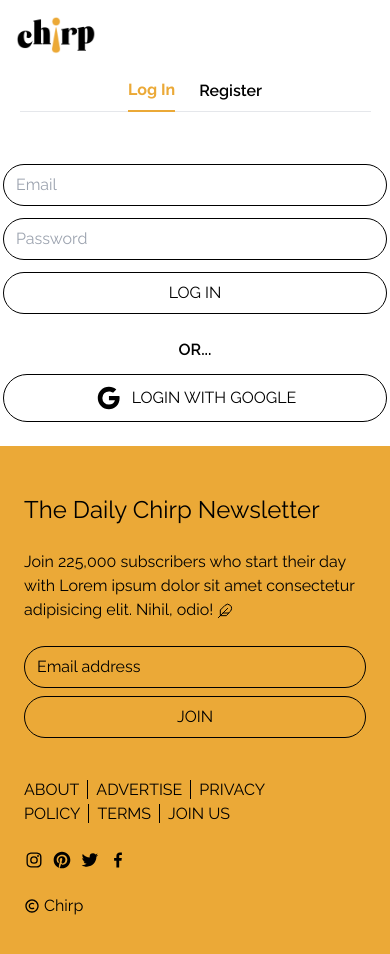
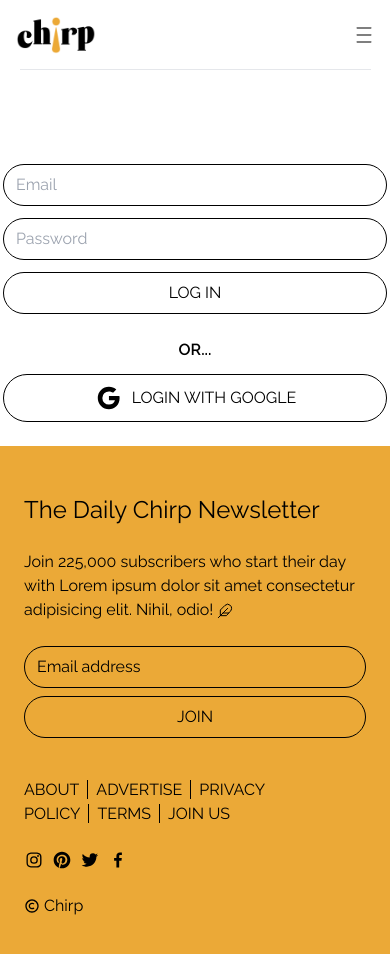
Before and after one commit to EgleUrbone/react_baigiamasis_darbas_EU, a React (Vite) app: page /login in a window 390 px wide. Shown: the top 954 px of the page. Built offline with nearby package versions, Linux system fonts and the light colour scheme; no server answers.

Commit message:
burger menu

```diff
--- a/src/components/forms/UserProfileUpdateForm.jsx
+++ b/src/components/forms/UserProfileUpdateForm.jsx
@@ -37,7 +37,7 @@ export default function UserProfileUpdateForm() {
         // ...
       });
   }
-  console.log(auth.currentUser);
+  // console.log(auth.currentUser);
 
   return (
     <div className='flex flex-col items-center mb-7 ml-auto mr-auto w-[370px]'>
--- a/src/components/layout/Header.jsx
+++ b/src/components/layout/Header.jsx
@@ -4,9 +4,11 @@ import { getAuth, signOut } from 'firebase/auth';
 import { toast } from 'react-hot-toast';
 import { useState } from 'react';
 import { auth } from '../../firebase/firebase';
+import { CiMenuBurger } from 'react-icons/ci';
 
 export default function Header() {
   const [shadow, setShadow] = useState(false);
+  const [isMobileOpen, setIsMobileOpen] = useState(false);
 
   const navigate = useNavigate();
 
@@ -37,6 +39,8 @@ export default function Header() {
       });
   }
 
+
+
   return (
     <header
       className={
@@ -46,6 +50,7 @@ export default function Header() {
       }
     >
       <div className='max-w-[1400px] ml-auto mr-auto'>
+        <div className='flex justify-between items-center'>
           <Link to={'/login'}>
             <img
               className='w-20 m-4 cursor-pointer 2xl:w-24 xl:ml-0 xl:mr-auto ml:ml-auto'
@@ -53,8 +58,26 @@ export default function Header() {
               alt='logo'
             />
           </Link>
-
-        <nav className='flex justify-center items-center lg:text-lg xl:gap-2'>
+          <CiMenuBurger
+            className='lg:hidden block text-xl m-4'
+            onClick={() => setIsMobileOpen(!isMobileOpen)}
+          />
+        </div>
+        {/* <div
+          className={`lg:block ${
+            isMobileOpen
+              ? 'flex flex-col absolute top-9 bg-slate-200 right-0'
+              : 'hidden'
+          }`}
+        > */}
+        {/* <nav className='flex justify-center items-center lg:text-lg xl:gap-2'> */}
+        <nav
+          className={`${
+            isMobileOpen
+              ? 'flex flex-col absolute top-9 border rounded-lg bg-white right-0'
+              : 'lg:flex lg:justify-center lg:items-center lg:text-lg xl:gap-2 hidden'
+          }`}
+        >
           {!ctx.isUserLoggedIn && (
             <NavLink
               to={'/login'}
@@ -113,13 +136,19 @@ export default function Header() {
                   ? auth.currentUser.photoURL
                   : '/img/bird-user.png'
               }
-              className='w-7 h-7 object-cover cursor-pointer hover:border-[2px] hover:border-primary hover:rounded-full rounded-full'
+              className={`${
+                isMobileOpen
+                  ? 'ml-3 mb-3 mt-2 w-7 h-7 object-cover cursor-pointer hover:border-[2px] hover:border-primary hover:rounded-full rounded-full inline-block'
+                  : 'w-7 h-7 object-cover cursor-pointer hover:border-[2px] hover:border-primary hover:rounded-full rounded-full inline-block'
+              }`}
               onClick={() => navigate('/user-profile')}
             />
           ) : (
             ''
           )}
+          <div className='lg:hidden block'></div>
         </nav>
+        {/* </div> */}
       </div>
       <hr className='-mt-[1px] w-[90%] ml-auto mr-auto' />
     </header>
--- a/src/pages/ShopsPage.jsx
+++ b/src/pages/ShopsPage.jsx
@@ -34,7 +34,7 @@ export default function ShopsPage() {
     setTimeout(() => {
       console.log('This will run after 1 second!');
       getAllShopsFB();
-    }, 1000);
+    }, 2000);
   }, []);
 
   function sortBySelect(event) {
```
Lines whose indentation alone changed are shown as unchanged.
